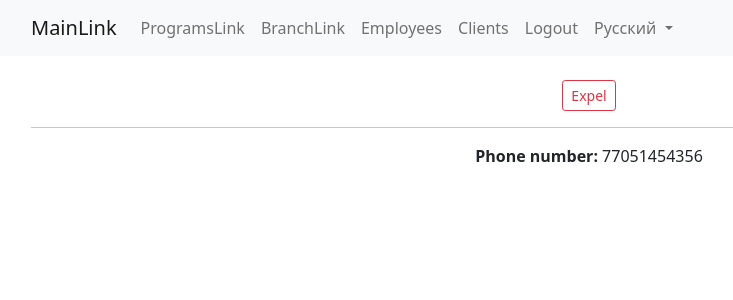
After one commit to mr-wolfoff/test, a Django app: page /ru/employee/1/ in a window 1280 px wide. The commit adds this page. Shown: the top 300 px of the page, without its empty margins (51-784 px from the left). Run offline with Django 3.2, Linux system fonts and the light colour scheme; a user stored in the database is signed in; data comes from the database, SQL or seed files in the repository; both versions use the stored data as it was before the commit.

Commit message:
Добавил панель управления персоналом для мерчанта

```diff
--- a/source/merchantapp/models.py
+++ b/source/merchantapp/models.py
@@ -27,6 +27,7 @@ class Merchant(BaseModel):
     name = models.CharField(max_length=150, verbose_name=_('Title'))
     director = models.ForeignKey(get_user_model(), on_delete=models.CASCADE,
                                  related_name='merchant_director', verbose_name=_('Supervisor'))
+    employees = models.ManyToManyField(get_user_model(), related_name='merchants', verbose_name=_('Employees'))
     category = models.CharField(choices=merchant_categories, max_length=20, verbose_name=_('Category'))
 
     def __str__(self):
--- a/source/merchantapp/templates/base.html
+++ b/source/merchantapp/templates/base.html
@@ -33,6 +33,9 @@
                     </li>
                     <li class="nav-item">
                         <a class="nav-link" href="{% url 'merchantapp:branches' %}">{% trans "BranchLink" %}</a>
+                    </li>
+                    <li class="nav-item">
+                        <a class="nav-link" href="{% url 'merchantapp:employees_list' %}">Employees</a>
                     </li>
                     <li class="nav-item">
                         <a class="nav-link" href="{% url 'merchantapp:customers' %}">{% trans "Clients" %}</a>
--- /dev/null
+++ b/source/merchantapp/templates/employees/employee_delete_form.html
@@ -0,0 +1,4 @@
+<form action="{% url 'merchantapp:employee_expel' employee_object.pk %}" method="post">
+    {% csrf_token %}
+    <button class="btn btn-outline-danger btn-sm" type="submit" onclick="return confirm('Are you sure?')">Expel</button>
+</form>
--- /dev/null
+++ b/source/merchantapp/templates/employees/employee_detail.html
@@ -0,0 +1,18 @@
+{% extends "base.html" %}
+
+
+{% block title %} {{ employee_object.username }}{% endblock %}
+
+{% block content %}
+
+    <div class="text-center">
+        <h1></h1>
+            {% include 'employees/employee_delete_form.html' %}
+        <hr>
+        <p><b>Phone number:  </b>{{ employee_object.phone }}</p>
+            {% if employee_object.first_name %}
+                <p><b>Name: </b>{{ employee_object.first_name }}</p>
+            {% endif %}
+    </div>
+
+{% endblock %}
--- a/source/merchantapp/urls.py
+++ b/source/merchantapp/urls.py
@@ -16,5 +16,7 @@ urlpatterns = [
     path('branches/<int:pk>/update/', merchant_views.BranchUpdateView.as_view(), name='branch_update'),
     path('orders/<int:pk>/', merchant_views.OrderProcessingView.as_view(), name='orders'),
     path('orders/create/', merchant_views.OrderCreateView.as_view(), name='order_create'),
-    path('orders/<int:pk>/redeem/', merchant_views.redeem_user_reward, name='redeem_user_reward')
+    path('employees/', merchant_views.EmployeeListView.as_view(), name='employees_list'),
+    path('employee/<int:pk>/', merchant_views.EmployeeDetailsView.as_view(), name='employee_details'),
+    path('employee/<int:pk>/expel/', merchant_views.EmployeeDeleteView.as_view(), name='employee_expel'),
 ]
--- a/source/merchantapp/views.py
+++ b/source/merchantapp/views.py
@@ -8,7 +8,7 @@ from django.http import HttpResponseRedirect, HttpResponse, HttpResponseForbidde
 from django.shortcuts import redirect, get_object_or_404
 from django.urls import reverse_lazy
 from django.utils.http import urlencode
-from django.views.generic import ListView, TemplateView, CreateView, UpdateView
+from django.views.generic import ListView, TemplateView, CreateView, UpdateView, DetailView, DeleteView
 from django.contrib.auth.mixins import UserPassesTestMixin
 
 from merchantapp.forms import UserSearchForm, ProgramForm, BranchForm, AddressForm
@@ -73,6 +73,45 @@ class CustomerListView(PermissionAccessMixin, ListView):
     #                             branch=Branch.objects.filter(
     #                             merchant=Merchant.objects.filter()))))
     #     return self.queryset
+
+
+class EmployeeListView(PermissionAccessMixin, ListView):
+    model = get_user_model()
+    template_name = 'employees/employees_list.html'
+    context_object_name = 'employees_list'
+
+    def get_queryset(self):
+        manager = self.request.user
+        merchant = Merchant.objects.filter(employees__phone=manager.phone).last()
+        if merchant:
+            self.queryset = merchant.employees.all()
+            return self.queryset
+        else:
+            return self.queryset
+
+
+class EmployeeDetailsView(PermissionAccessMixin, DetailView):
+    model = get_user_model()
+    template_name = "employees/employee_detail.html"
+    context_object_name = "employee_object"
+
+
+class EmployeeDeleteView(PermissionAccessMixin, DeleteView):
+    model = get_user_model()
+    template_name = "employees/employee_detail.html"
+    context_object_name = "employee_object"
+    success_url = reverse_lazy('merchantapp:employees_list')
+
+    def get_object(self):
+        pk = self.kwargs.get("pk")
+        return get_user_model().objects.get(pk=pk)
+
+    def delete(self, request, *args, **kwargs):
+        employee = self.get_object()
+        employee.groups.clear()
+        merchant = Merchant.objects.filter(employees=employee).last()
+        merchant.employees.remove(employee)
+        return HttpResponseRedirect(self.success_url)
 
 
 class MerchantIndexView(PermissionAccessMixin, TemplateView):
```
Also changed, not shown: source/merchantapp/templates/employees/employees_list.html (added, +27 -0 lines), source/db.sqlite3 (deleted), source/merchantapp/migrations/0005_merchant_employees.py (added), source/merchantapp/migrations/0006_alter_merchant_employees.py (added), 1 other file.
